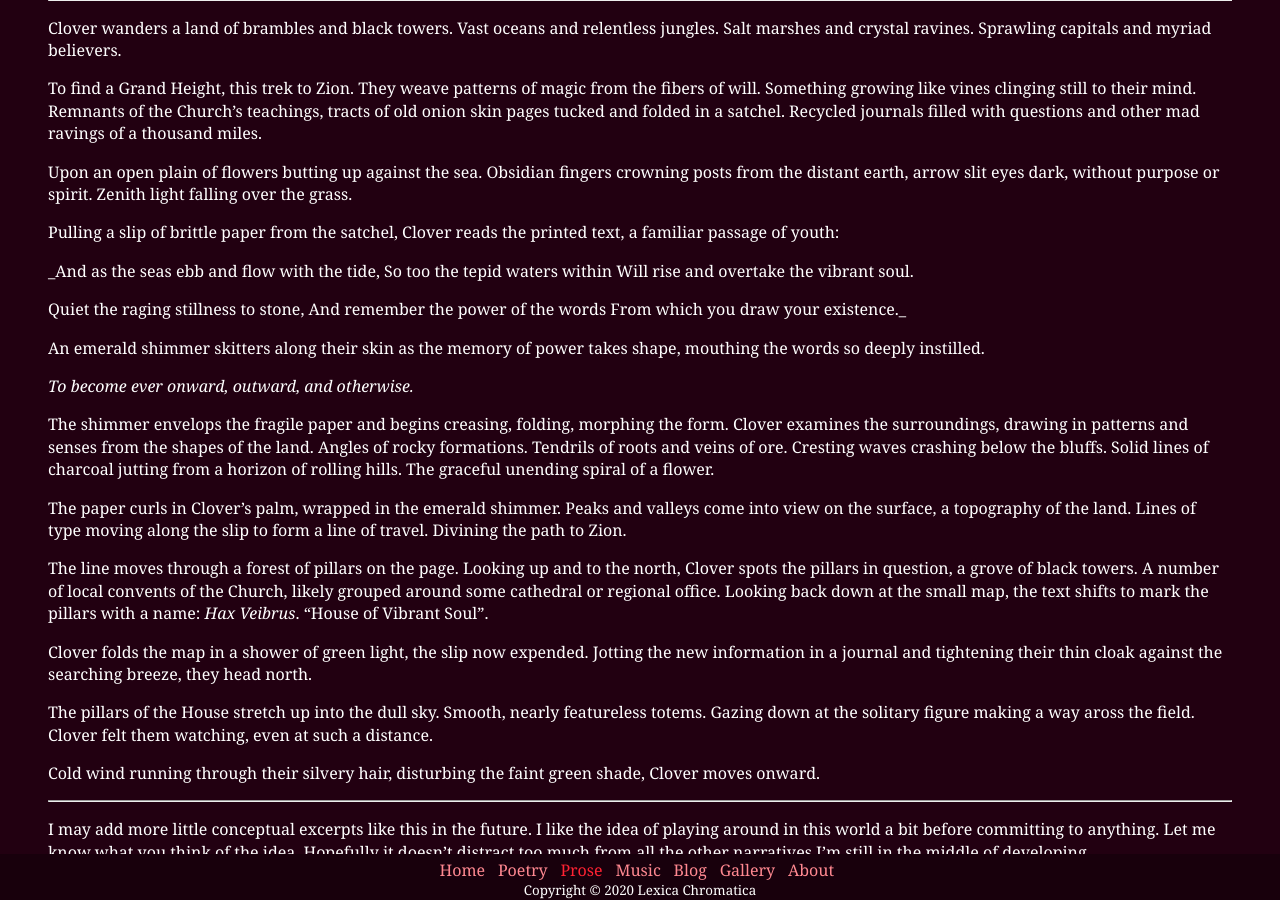
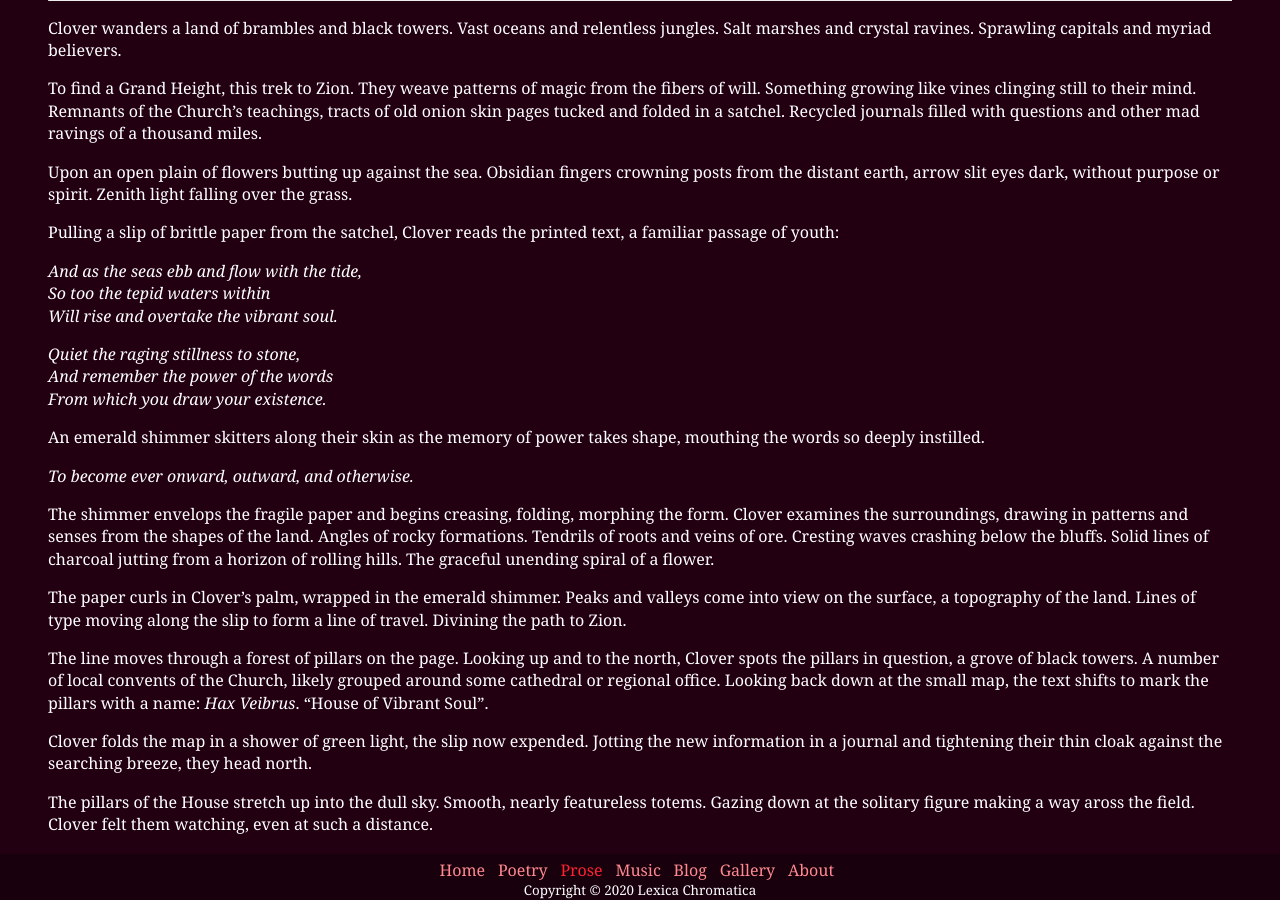
Before and after one commit to Nynergy/Nynergy.github.io, a Jekyll site: the page built from _posts/prose/2020-07-23-Hymn-for-Black-Towers.md, in a window 1280 px wide and 900 px high, scrolled down 504 px. Built offline with Jekyll 4.4.1, drawn with Linux system fonts in a browser that asks for light colours; nearby versions of some CDN libraries.

```diff
--- a/_posts/prose/2020-07-23-Hymn-for-Black-Towers.md
+++ b/_posts/prose/2020-07-23-Hymn-for-Black-Towers.md
@@ -32,13 +32,13 @@ or spirit. Zenith light falling over the grass.
 Pulling a slip of brittle paper from the satchel, Clover reads the printed
 text, a familiar passage of youth:
 
-_And as the seas ebb and flow with the tide,
-So too the tepid waters within
-Will rise and overtake the vibrant soul.
+_And as the seas ebb and flow with the tide,_ <br>
+_So too the tepid waters within_ <br>
+_Will rise and overtake the vibrant soul._
 
-Quiet the raging stillness to stone,
-And remember the power of the words
-From which you draw your existence._
+_Quiet the raging stillness to stone,_ <br>
+_And remember the power of the words_ <br>
+_From which you draw your existence._
 
 An emerald shimmer skitters along their skin as the memory of power takes
 shape, mouthing the words so deeply instilled.
```
